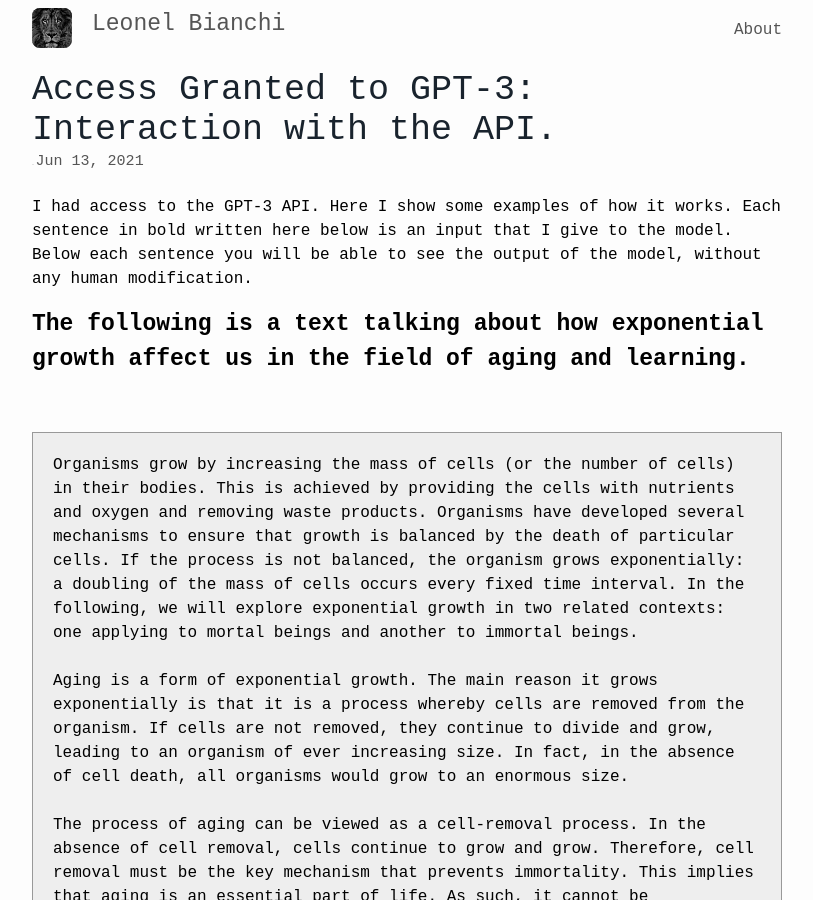
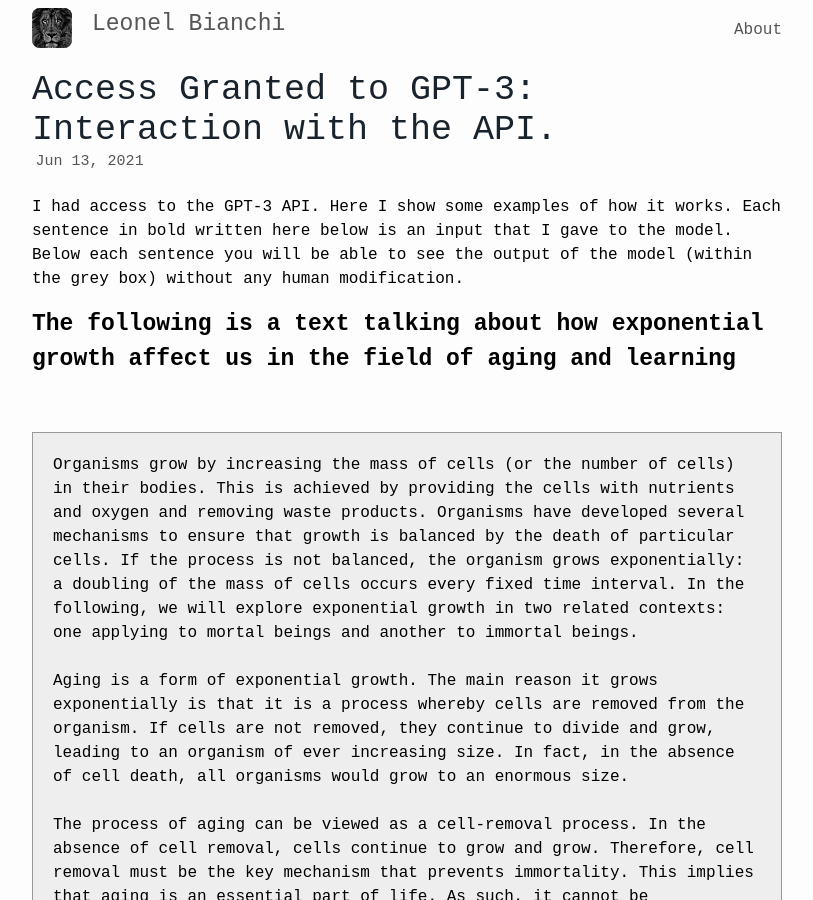
Before and after one commit to leonelBianchi/lebianchi.github.io, a Jekyll site: the page built from _posts/2021-06-13-gpt-access.md, in a window 1280 px wide and 900 px high. Shown: the whole window, without its empty margins (233-1046 px from the left). Built offline with Jekyll 4.4.1, drawn with Linux system fonts in a browser that asks for light colours.

```diff
--- a/_posts/2021-06-13-gpt-access.md
+++ b/_posts/2021-06-13-gpt-access.md
@@ -32,9 +32,9 @@
 
 </style>
 
-I had access to the GPT-3 API. Here I show some examples of how it works. Each sentence in bold written here below is an input that I give to the model. Below each sentence you will be able to see the output of the model, without any human modification.
+I had access to the GPT-3 API. Here I show some examples of how it works. Each sentence in bold written here below is an input that I gave to the model. Below each sentence you will be able to see the output of the model (within the grey box) without any human modification.
 
-<div id="title"><b>The following is a text talking about how exponential growth affect us in the field of aging and learning.</b></div><br>
+<div id="title"><b>The following is a text talking about how exponential growth affect us in the field of aging and learning</b></div><br>
 <div id="text">
 Organisms grow by increasing the mass of cells (or the number of cells) in their bodies. This is achieved by providing the cells with nutrients and oxygen and removing waste products. Organisms have developed several mechanisms to ensure that growth is balanced by the death of particular cells. If the process is not balanced, the organism grows exponentially: a doubling of the mass of cells occurs every fixed time interval.
 In the following, we will explore exponential growth in two related contexts: one applying to mortal beings and another to immortal beings.<br><br>
@@ -263,6 +263,7 @@
 
 </div>
 
-<b>Comments</b><br>
+## Comments
+<br>
 
 The GPT-3 generated text talks about civil engineering at a deep level, since it not only understands what civil engineering is, it also knows how a project is carried out. In addition, it knows about physical mechanisms of material and the best part is in the end, when it explains that an earthquake resistant design must dissipate the energy of the earthquake (it's not an obvious statement, being that for other kind of phenomena, such as wind, energy dissipation is not the main design criteria). Finally, the way it links traditional civil engineering projects with machine learning and blockchain, makes us think that the model not only understands what are each of them by definition, it also knows how to generate new ideas from them.
```
